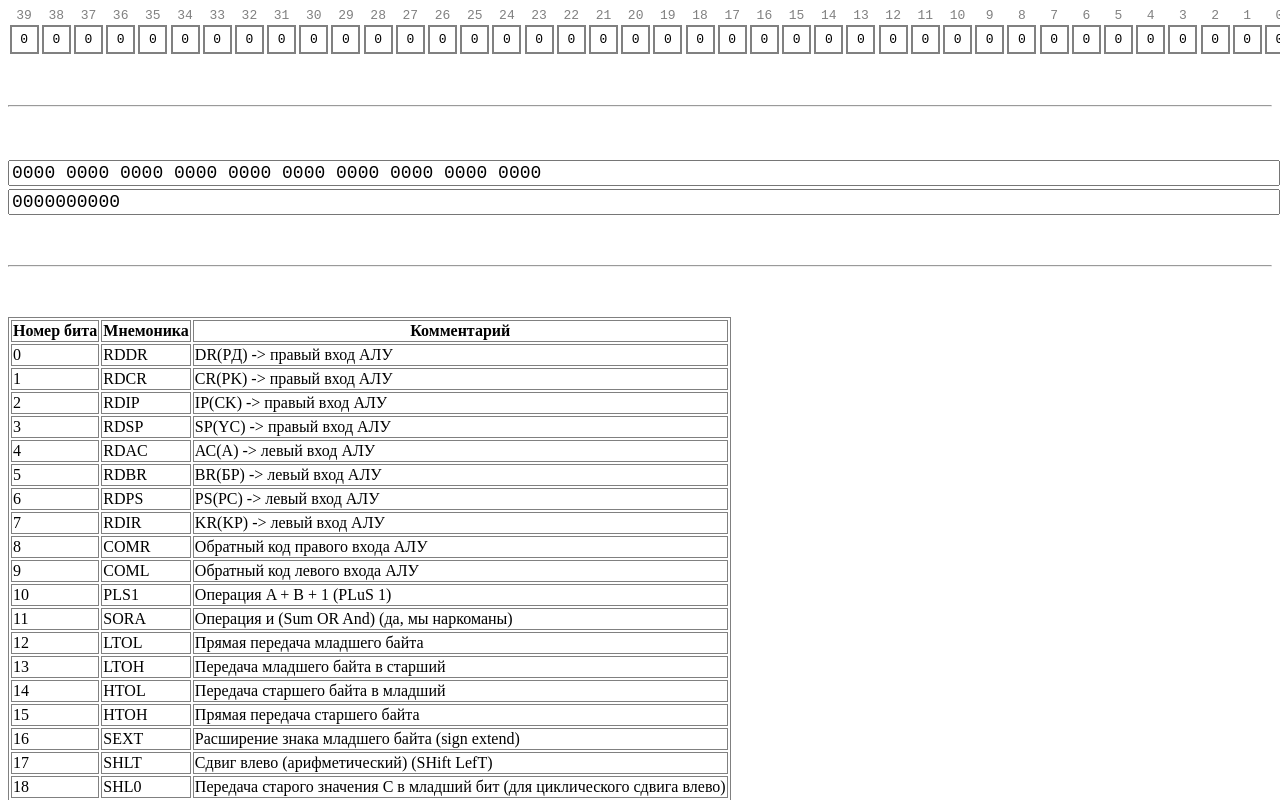
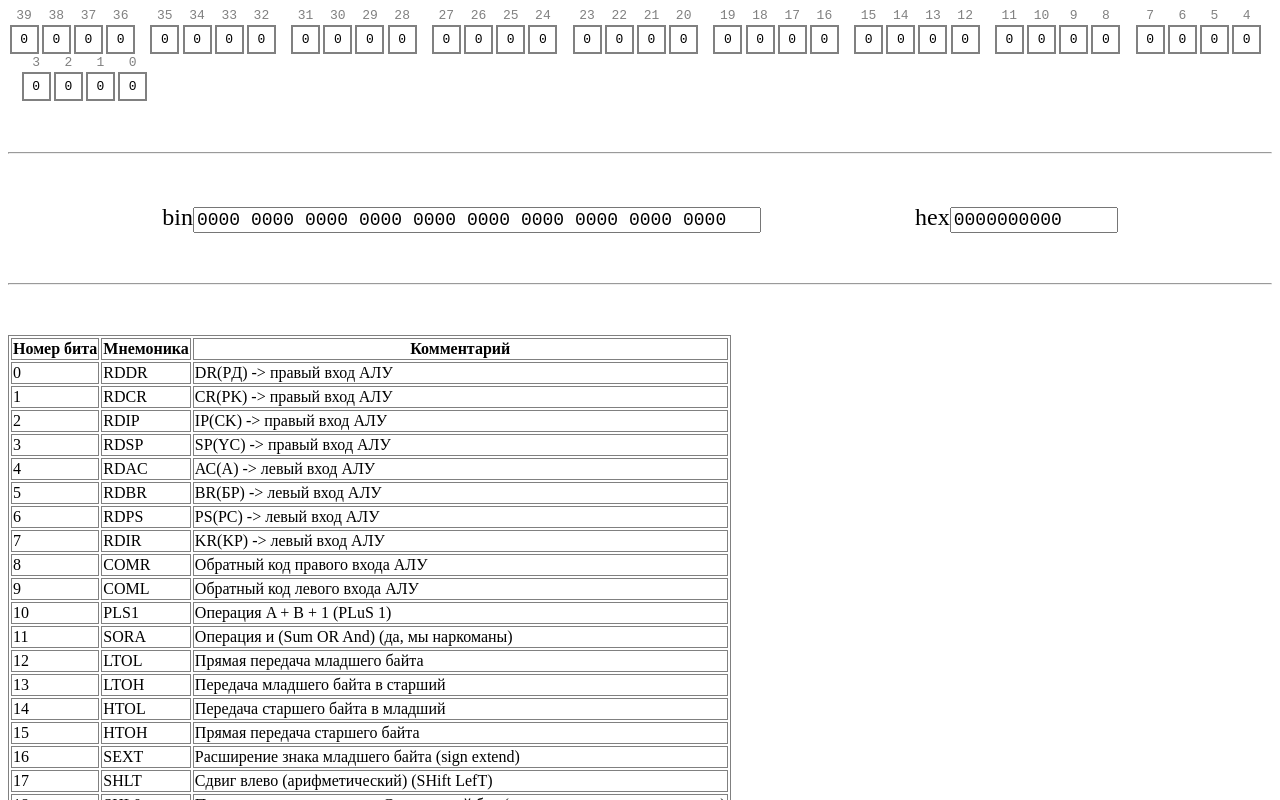
Before and after one commit to lavrentious/microcmdcheatsheet, a React (Create React App) app: page / in a window 1280 px wide. Shown: the top 800 px of the page. Built offline with nearby package versions, Linux system fonts and the light colour scheme.

Commit message:
style: flex inputs

```diff
--- a/src/App.tsx
+++ b/src/App.tsx
@@ -67,7 +67,12 @@ const App = () => {
       </div>
       <hr style={{ margin: "50px 0" }} />
       <form
-        style={{ fontSize: 24 }}
+        style={{
+          fontSize: 24,
+          display: "flex",
+          justifyContent: "space-evenly",
+          flexWrap: "wrap",
+        }}
         onSubmit={(e) => {
           e.preventDefault();
           rerender();
@@ -75,9 +80,11 @@ const App = () => {
           hexInputRef.current?.blur();
         }}
       >
+        <label>
+          bin
           <input
             ref={binInputRef}
-          style={{ fontFamily: "monospace", width: "100%", fontSize: 18 }}
+            style={{ fontFamily: "monospace", width: "35rem", fontSize: 18 }}
             value={binString}
             onChange={(e) => setBinString(e.target.value)}
             onBlur={(e) => {
@@ -87,9 +94,12 @@ const App = () => {
               rerender();
             }}
           />
+        </label>
+        <label>
+          hex
           <input
             ref={hexInputRef}
-          style={{ fontFamily: "monospace", width: "100%", fontSize: 18 }}
+            style={{ fontFamily: "monospace", width: "10rem", fontSize: 18 }}
             value={hexString}
             onChange={(e) => setHexString(e.target.value)}
             onBlur={(e) => {
@@ -99,6 +109,7 @@ const App = () => {
               rerender();
             }}
           />
+        </label>
         <input type="submit" hidden />
       </form>
       <hr style={{ margin: "50px 0" }} />
--- a/src/bit.css
+++ b/src/bit.css
@@ -2,6 +2,7 @@
   display: flex;
   justify-content: flex-start;
   align-items: stretch;
+  flex-wrap: wrap;
 }
 
 .bit-element {
```
Lines whose indentation alone changed are shown as unchanged.
